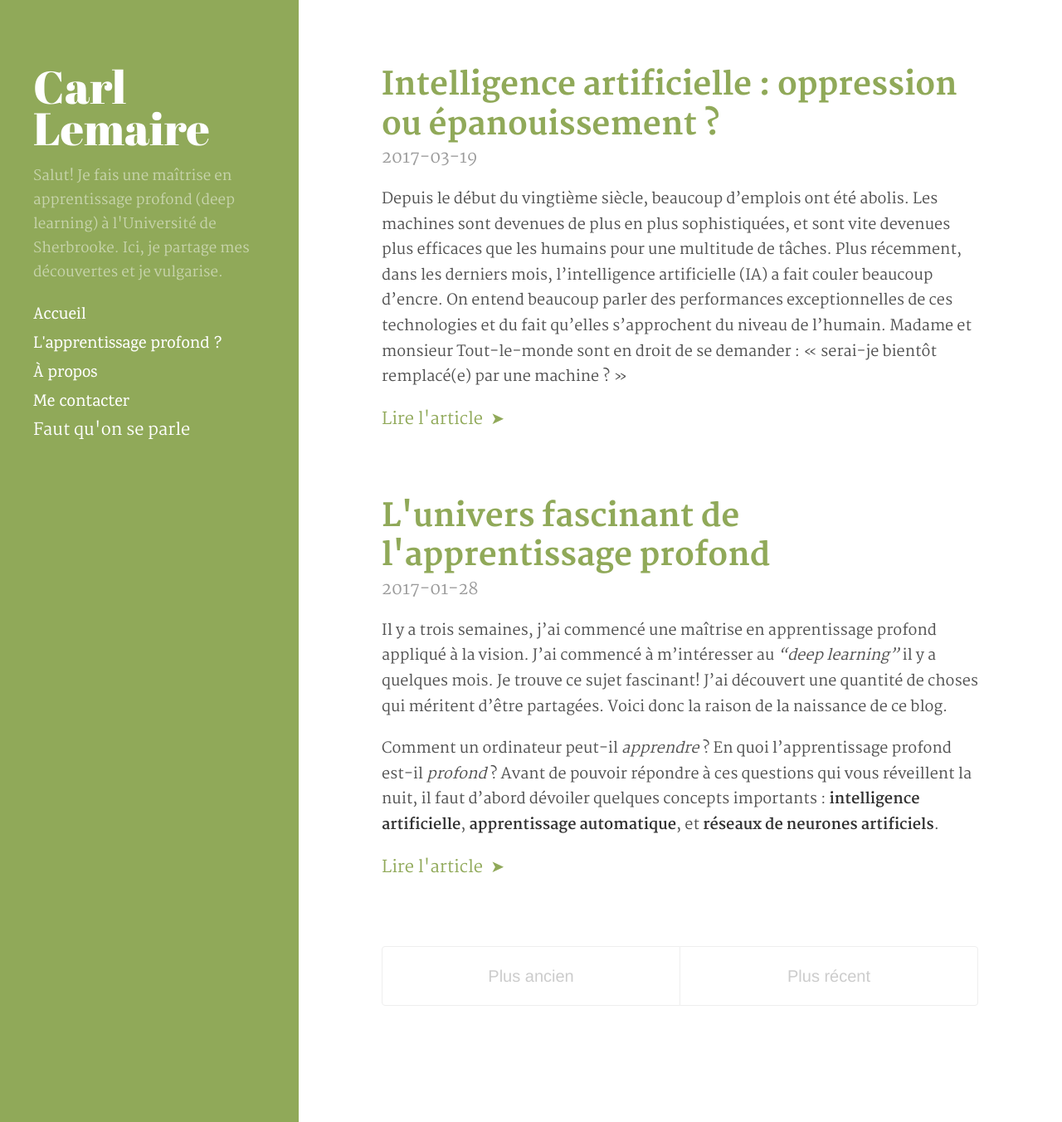
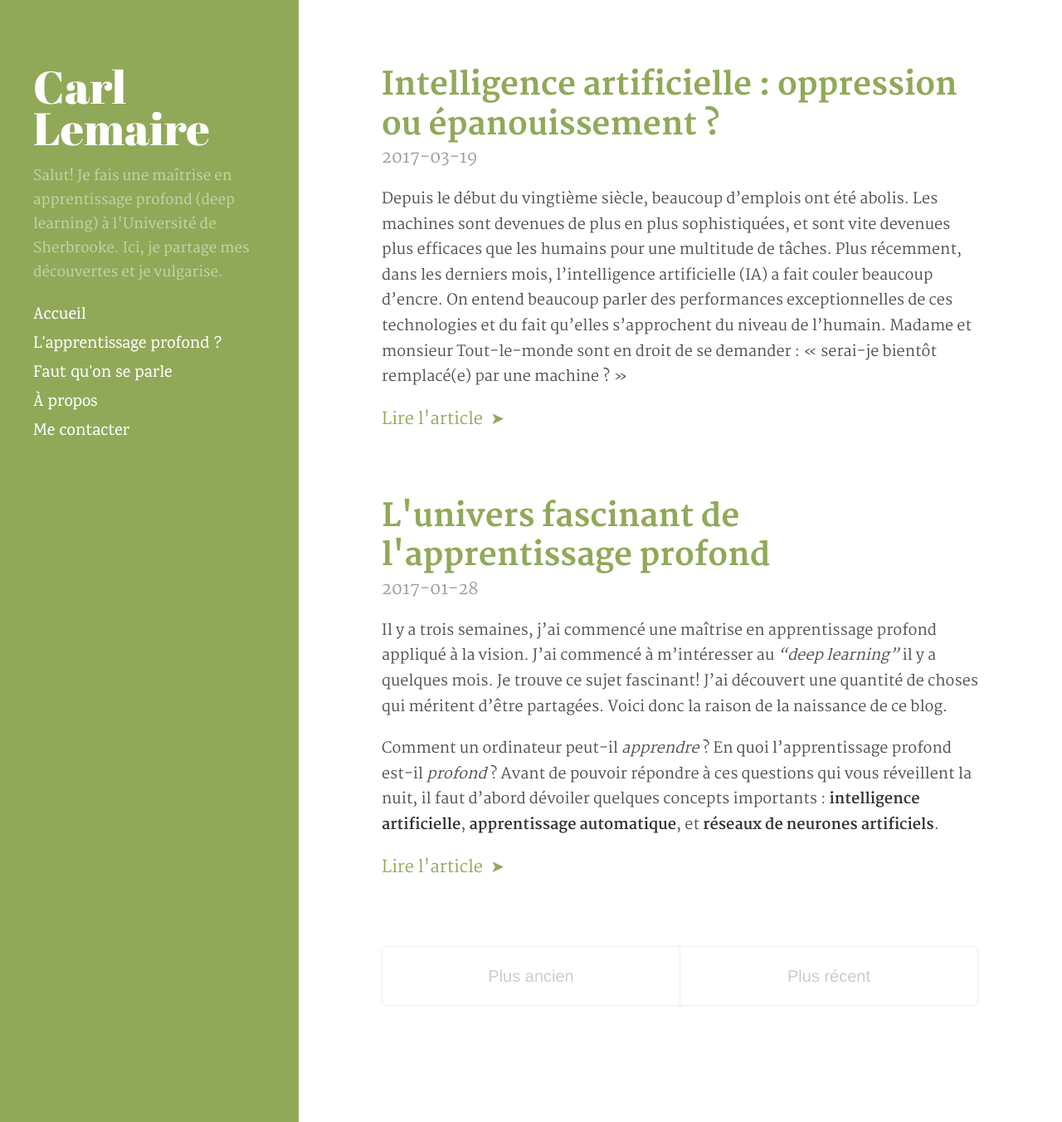
Before and after one commit to lemairecarl/lemairecarl.github.io, a Jekyll site: the page built from index.html, in a window 1280 px wide and 1352 px high. Shown: the whole window at 83% size. Built offline with Jekyll 4.4.1, drawn with Linux system fonts in a browser that asks for light colours; nearby versions of some CDN libraries; the list of posts is cut into pages by our own code.

Commit message:
Fix link

```diff
--- a/_includes/sidebar.html
+++ b/_includes/sidebar.html
@@ -13,6 +13,7 @@
       <a class="sidebar-nav-item{% if page.url == site.baseurl %} active{% endif %}" href="{{ site.baseurl }}">Accueil</a>
 
       <a class="sidebar-nav-item{% if page.url == '/apprentissage-profond/' %} active{% endif %}" href="/apprentissage-profond/">L'apprentissage profond ?</a>
+      <a class="sidebar-nav-item" href="/fautquonseparle/">Faut qu'on se parle</a>
 
       {% comment %}
         The code below dynamically generates a sidebar nav of pages with
```
Also changed, not shown: other parts of _includes/sidebar.html (+0 -2 lines).
